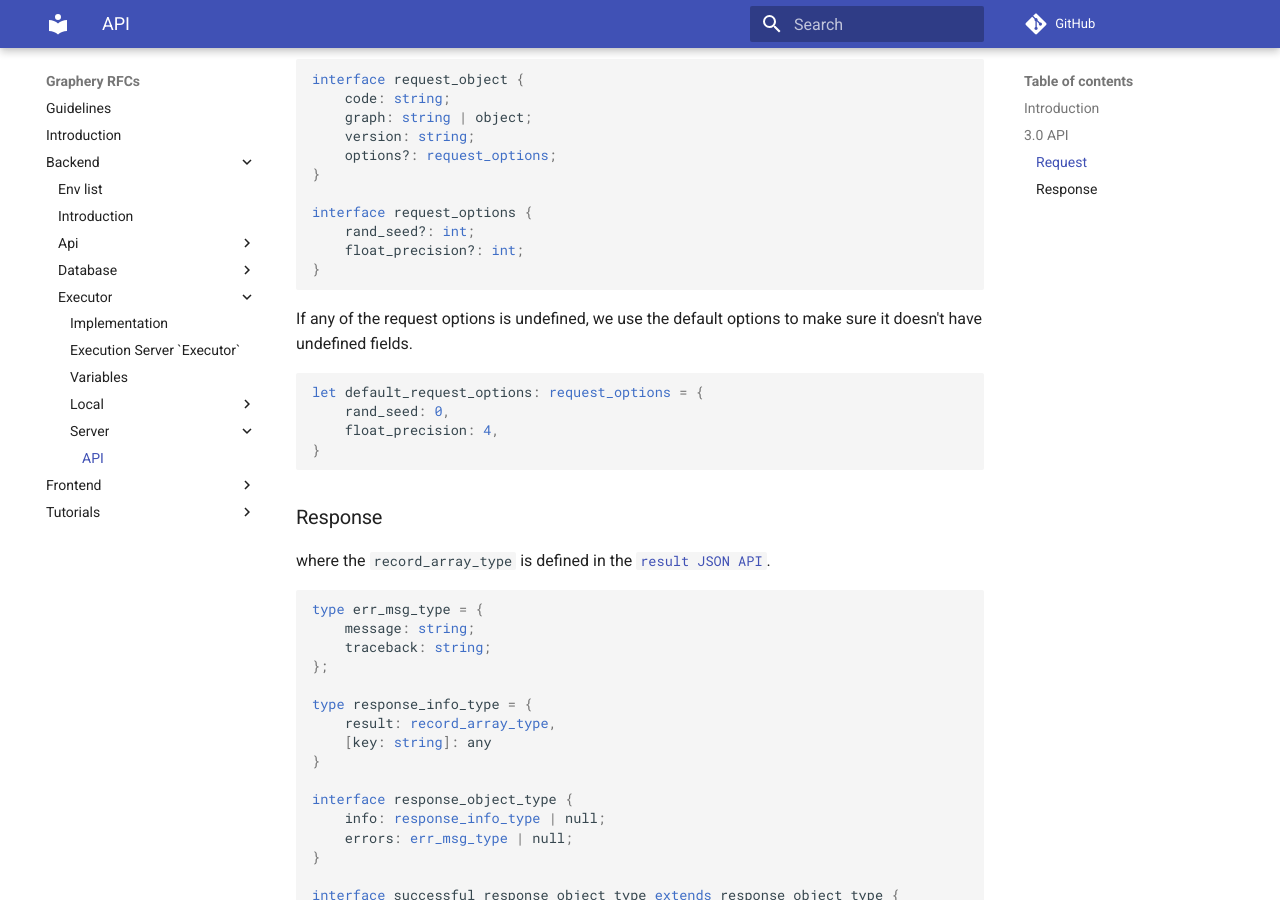
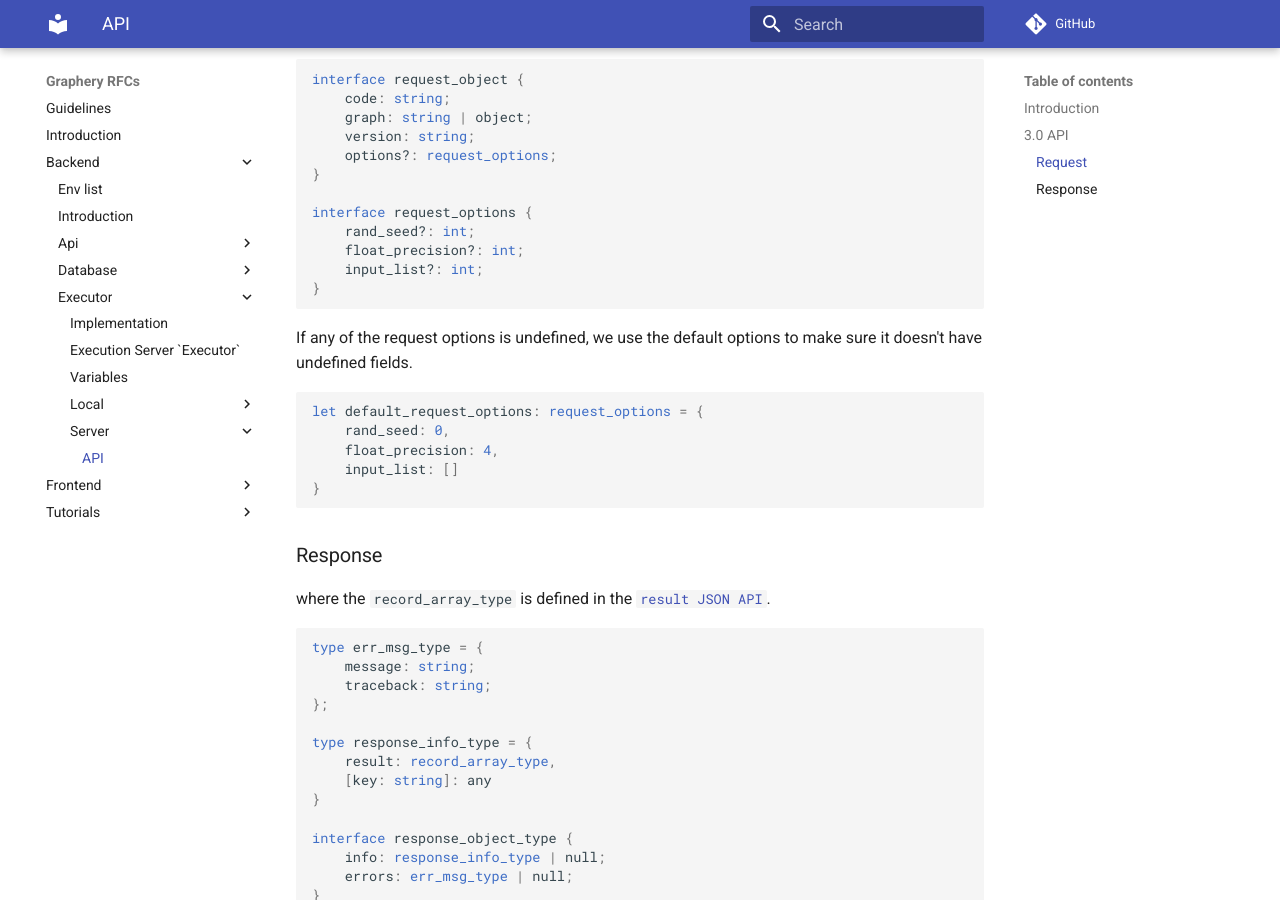
Before and after one commit to Reed-CompBio/GrapheryRFCs, an MkDocs documentation site: the page built from RFCs/backend/executor/server/API.md, in a window 1280 px wide and 900 px high, scrolled down 401 px. Built offline with MkDocs 1.6.1 and Material for MkDocs 9.7.7, drawn with Linux system fonts in a browser that asks for light colours; comment, search, counter and statistics services are not loaded.

Commit message:
doc: update executor API to include input list

````diff
--- a/RFCs/backend/executor/server/API.md
+++ b/RFCs/backend/executor/server/API.md
@@ -2,7 +2,8 @@
 
 ## Introduction
 
-There are two sets of API, one for server mode and one for local mode. This API is for server mode. For local mode, please check out [here](./local/API.md).
+There are two sets of API, one for server mode and one for local mode. This API is for server mode. For local mode,
+please check out [here](./local/API.md).
 
 ## 3.0 API
 
@@ -21,6 +22,7 @@ interface request_object {
 interface request_options {
     rand_seed?: int;
     float_precision?: int;
+    input_list?: int;
 }
 
 ```
@@ -31,12 +33,14 @@ If any of the request options is undefined, we use the default options to make s
 let default_request_options: request_options = {
     rand_seed: 0,
     float_precision: 4,
+    input_list: []
 }
 ```
 
 ### Response
 
-where the `record_array_type` is defined in the [`result JSON API `](/RFCs/backend/database/tutorial_related_tables/execution_result/result_json_api.md).
+where the `record_array_type` is defined in
+the [`result JSON API `](/RFCs/backend/database/tutorial_related_tables/execution_result/result_json_api.md).
 
 ```typescript
 type err_msg_type = {
````
